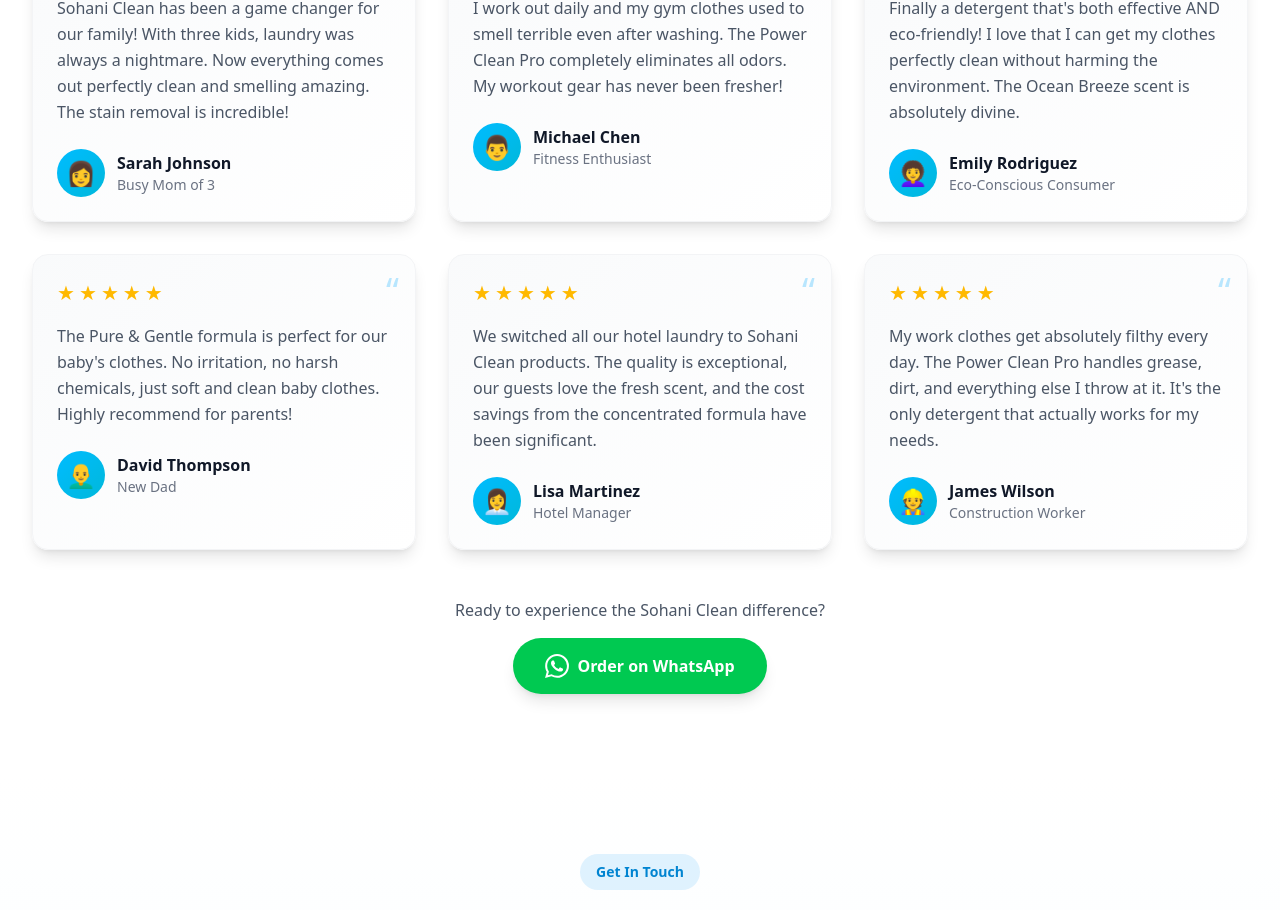
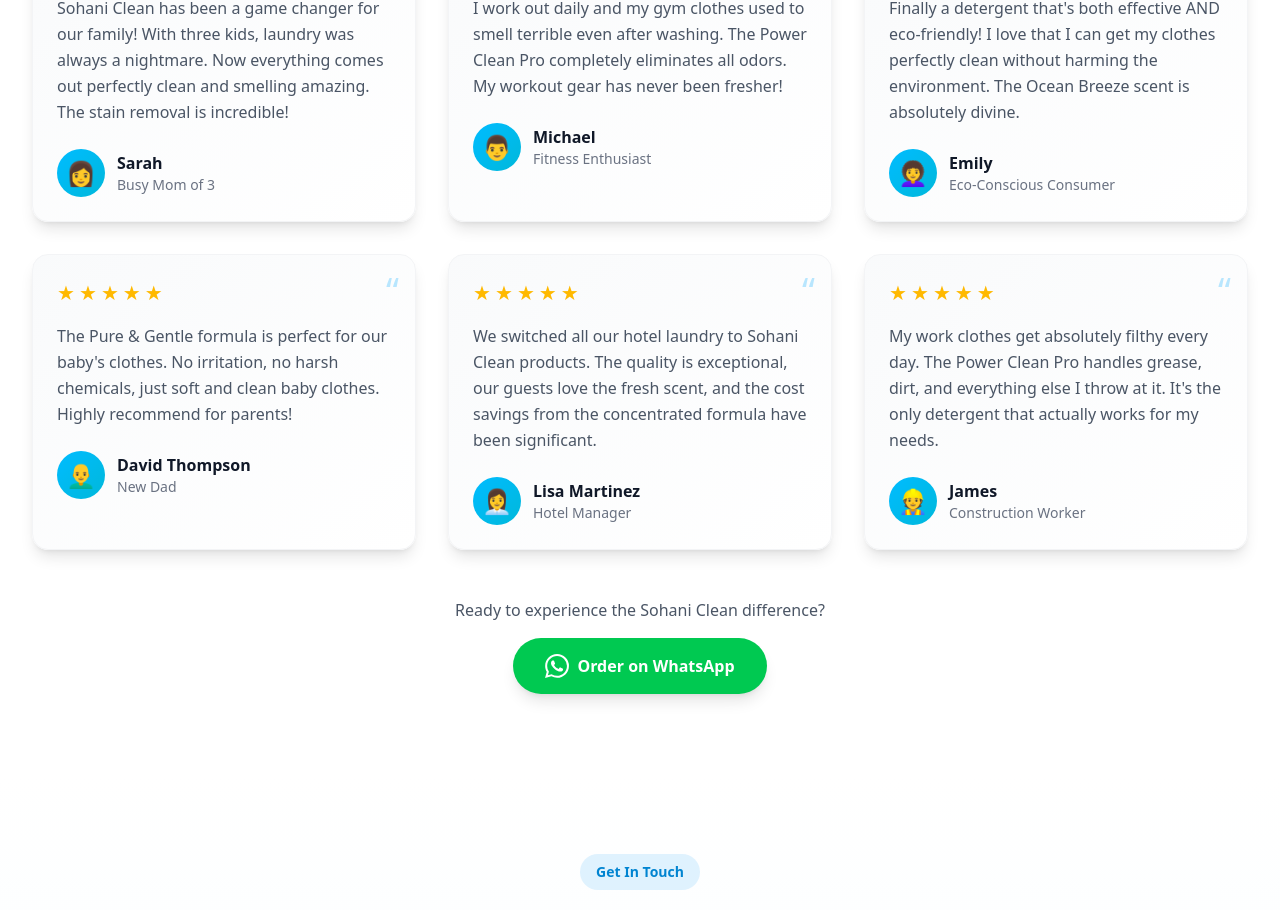
Before and after one commit to Passang-Dorji/sohani-marketing, a Next.js app: page / in a window 1280 px wide. Shown: the part 4275-5185 px from the top of the page. Built offline with nearby package versions, Linux system fonts and the light colour scheme.

Commit message:
fix: fixes names for customers

```diff
--- a/app/components/Testimonials.tsx
+++ b/app/components/Testimonials.tsx
@@ -5,7 +5,7 @@
 const testimonials = [
 	{
 		id: 1,
-    name: "Sarah Johnson",
+		name: "Sarah ",
 		role: "Busy Mom of 3",
 		avatar: "👩",
 		rating: 5,
@@ -13,7 +13,7 @@
 	},
 	{
 		id: 2,
-    name: "Michael Chen",
+		name: "Michael ",
 		role: "Fitness Enthusiast",
 		avatar: "👨",
 		rating: 5,
@@ -21,7 +21,7 @@
 	},
 	{
 		id: 3,
-    name: "Emily Rodriguez",
+		name: "Emily ",
 		role: "Eco-Conscious Consumer",
 		avatar: "👩‍🦱",
 		rating: 5,
@@ -45,7 +45,7 @@
 	},
 	{
 		id: 6,
-    name: "James Wilson",
+		name: "James ",
 		role: "Construction Worker",
 		avatar: "👷",
 		rating: 5,
@@ -125,7 +125,9 @@
 									<div className="font-bold text-gray-900">
 										{testimonial.name}
 									</div>
-                  <div className="text-sm text-gray-500">{testimonial.role}</div>
+									<div className="text-sm text-gray-500">
+										{testimonial.role}
+									</div>
 								</div>
 							</div>
 						</motion.div>
```
Lines whose indentation alone changed are shown as unchanged.
